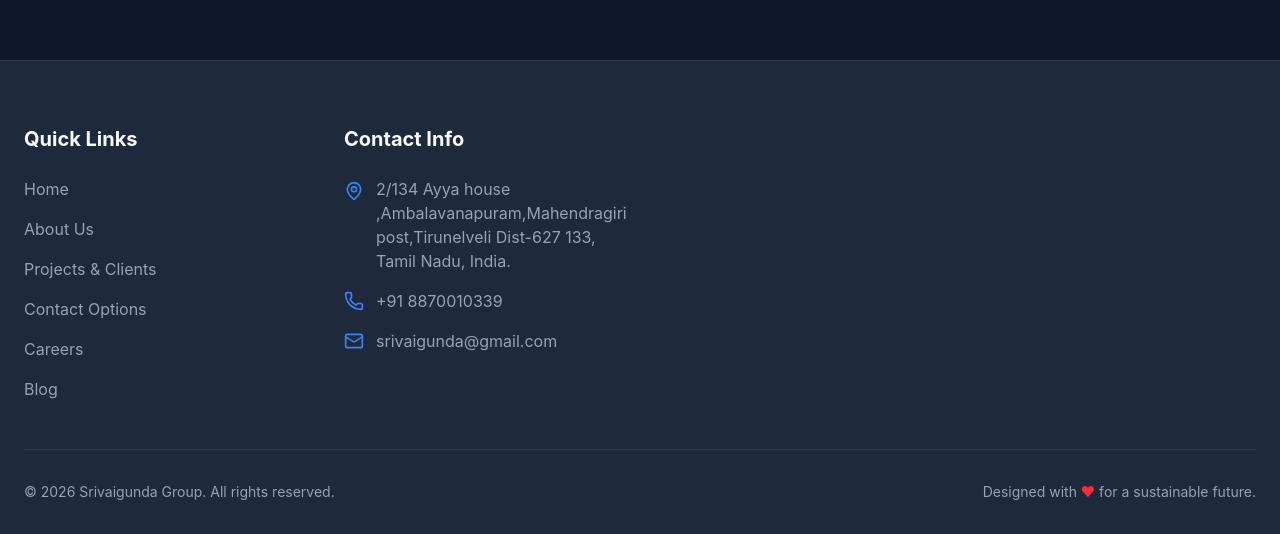
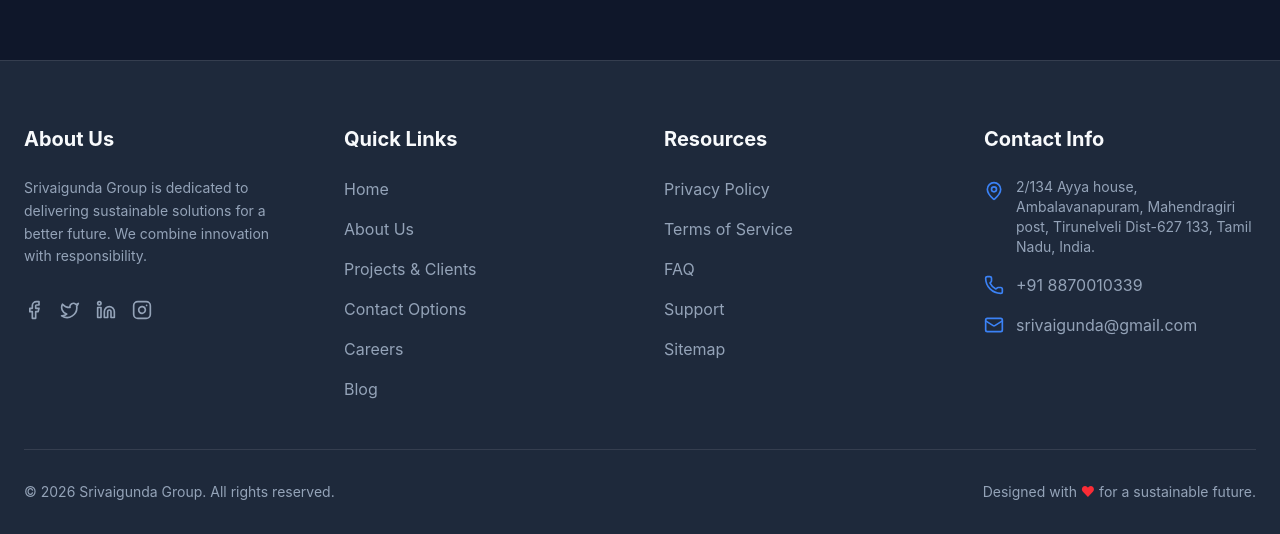
Before and after one commit to Ramachandran-001/Jsv, a React (Vite) app: page /accessibility in a window 1280 px wide. Shown: the part 740-1274 px from the top of the page. Built offline with nearby package versions, Linux system fonts and the light colour scheme.

Commit message:
fix: improve Footer component with complete content and functionality

```diff
--- a/src/components/Footer.jsx
+++ b/src/components/Footer.jsx
@@ -1,5 +1,5 @@
 import { Link } from "react-router-dom";
-import { Wind, MessageCircle, Share2, Camera, Globe, Mail, Phone, MapPin } from "lucide-react";
+import { Mail, Phone, MapPin, Facebook, Twitter, Linkedin, Instagram } from "lucide-react";
 
 const Footer = () => {
   return (
@@ -8,7 +8,26 @@ const Footer = () => {
         <div className="grid grid-cols-1 md:grid-cols-2 lg:grid-cols-4 gap-12 mb-12">
 
           {/* Brand Info */}
-          {/* Add brand info content here if needed */}
+          <div className="flex flex-col gap-4">
+            <h3 className="text-xl font-bold text-foreground mb-2">About Us</h3>
+            <p className="text-muted-foreground text-sm leading-relaxed">
+              Srivaigunda Group is dedicated to delivering sustainable solutions for a better future. We combine innovation with responsibility.
+            </p>
+            <div className="flex gap-4 mt-4">
+              <a href="https://facebook.com" target="_blank" rel="noopener noreferrer" className="text-muted-foreground hover:text-primary transition-colors">
+                <Facebook className="w-5 h-5" />
+              </a>
+              <a href="https://twitter.com" target="_blank" rel="noopener noreferrer" className="text-muted-foreground hover:text-primary transition-colors">
+                <Twitter className="w-5 h-5" />
+              </a>
+              <a href="https://linkedin.com" target="_blank" rel="noopener noreferrer" className="text-muted-foreground hover:text-primary transition-colors">
+                <Linkedin className="w-5 h-5" />
+              </a>
+              <a href="https://instagram.com" target="_blank" rel="noopener noreferrer" className="text-muted-foreground hover:text-primary transition-colors">
+                <Instagram className="w-5 h-5" />
+              </a>
+            </div>
+          </div>
 
           {/* Quick Links */}
           <div className="flex flex-col gap-4">
@@ -17,8 +36,18 @@ const Footer = () => {
             <Link to="/about" className="text-muted-foreground hover:text-primary transition-colors w-fit">About Us</Link>
             <Link to="/client-satisfaction" className="text-muted-foreground hover:text-primary transition-colors w-fit">Projects & Clients</Link>
             <Link to="/contact" className="text-muted-foreground hover:text-primary transition-colors w-fit">Contact Options</Link>
-            <a href="#" className="text-muted-foreground hover:text-primary transition-colors w-fit">Careers</a>
-            <a href="#" className="text-muted-foreground hover:text-primary transition-colors w-fit">Blog</a>
+            <Link to="/careers" className="text-muted-foreground hover:text-primary transition-colors w-fit">Careers</Link>
+            <Link to="/blog" className="text-muted-foreground hover:text-primary transition-colors w-fit">Blog</Link>
+          </div>
+
+          {/* Resources */}
+          <div className="flex flex-col gap-4">
+            <h3 className="text-xl font-bold text-foreground mb-2">Resources</h3>
+            <Link to="/privacy" className="text-muted-foreground hover:text-primary transition-colors w-fit">Privacy Policy</Link>
+            <Link to="/terms" className="text-muted-foreground hover:text-primary transition-colors w-fit">Terms of Service</Link>
+            <Link to="/faq" className="text-muted-foreground hover:text-primary transition-colors w-fit">FAQ</Link>
+            <Link to="/support" className="text-muted-foreground hover:text-primary transition-colors w-fit">Support</Link>
+            <Link to="/sitemap" className="text-muted-foreground hover:text-primary transition-colors w-fit">Sitemap</Link>
           </div>
 
           {/* Contact Details */}
@@ -26,17 +55,17 @@ const Footer = () => {
             <h3 className="text-xl font-bold text-foreground mb-2">Contact Info</h3>
             <div className="flex items-start gap-3">
               <MapPin className="w-5 h-5 text-primary mt-1 flex-shrink-0" />
-              <p className="text-muted-foreground">
-                2/134 Ayya house ,Ambalavanapuram,Mahendragiri post,Tirunelveli Dist-627 133, Tamil Nadu, India.
+              <p className="text-muted-foreground text-sm">
+                2/134 Ayya house, Ambalavanapuram, Mahendragiri post, Tirunelveli Dist-627 133, Tamil Nadu, India.
               </p>
             </div>
             <div className="flex items-center gap-3">
               <Phone className="w-5 h-5 text-primary flex-shrink-0" />
-              <p className="text-muted-foreground">+91 8870010339</p>
+              <a href="tel:+918870010339" className="text-muted-foreground hover:text-primary transition-colors">+91 8870010339</a>
             </div>
             <div className="flex items-center gap-3">
               <Mail className="w-5 h-5 text-primary flex-shrink-0" />
-              <p className="text-muted-foreground">srivaigunda@gmail.com</p>
+              <a href="mailto:srivaigunda@gmail.com" className="text-muted-foreground hover:text-primary transition-colors">srivaigunda@gmail.com</a>
             </div>
           </div>
 
```
